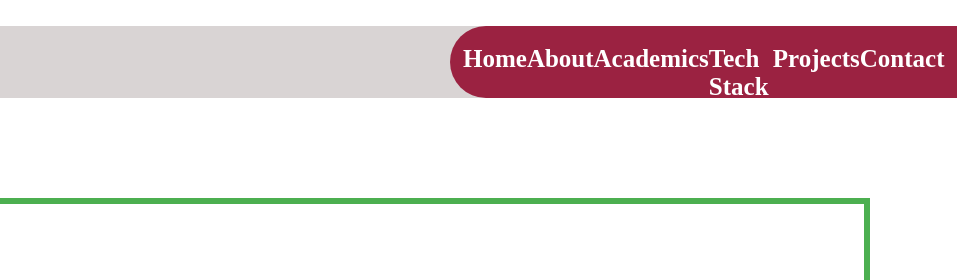
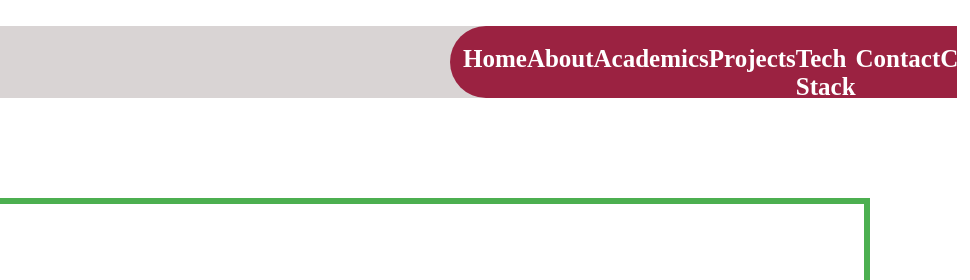
Before and after one commit to nam-bhutani/Personal-portfolio, a plain HTML site: page index.html in a window 1280 px wide. Shown: the top 280 px of the page, 310-1280 px from the left. Drawn offline with Linux system fonts and the light colour scheme.

Commit message:
Update index.html

```diff
--- a/index.html
+++ b/index.html
@@ -22,9 +22,10 @@
                         <a href="#page" class="links">Home</a>
                         <a href="#page1" class="links">About</a>
 			<a href="#page2" class="links">Academics</a>
-                        <a href="#page3" class="links">Tech Stack</a>
-                        <a href="#page4" class="links">Projects</a>
+                        <a href="#page3" class="links">Projects</a>
+			<a href="#page4" class="links">Tech Stack</a>
                         <a href="#page5" class="links">Contact</a>
+			<a href="#page6" class="links">Contact</a>
                     </div>
                 </div>
             </div>
@@ -112,7 +113,6 @@
 </section></div>
 <hr style="width:70%;height:2px;color:rgb(188,30,30);"><br><br>
 <div id="page6" class:"color-section">
-
 <table id="contact" border="0" width="100%" cellpadding="0" cellspacing="0" bgcolor="#F6F2EA">
 		<tr>
 			<td>
```
